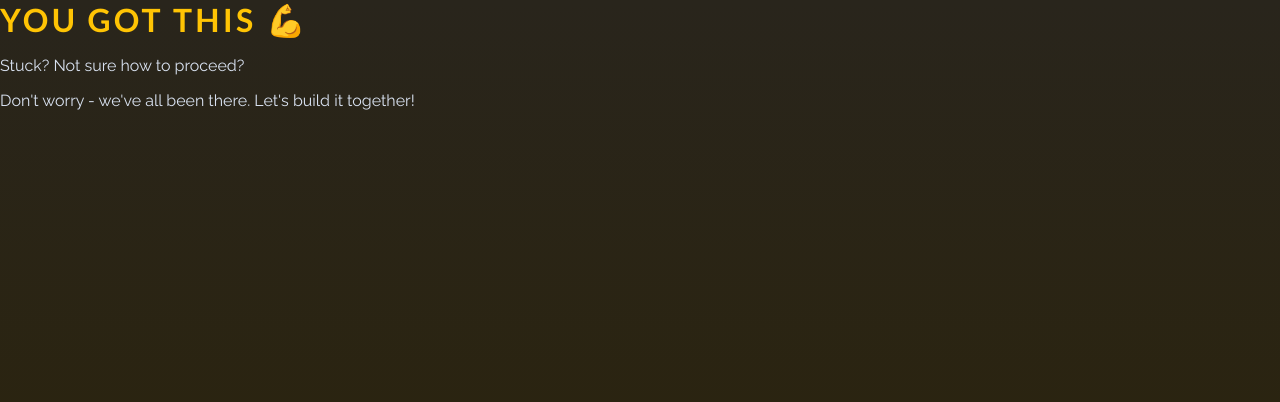
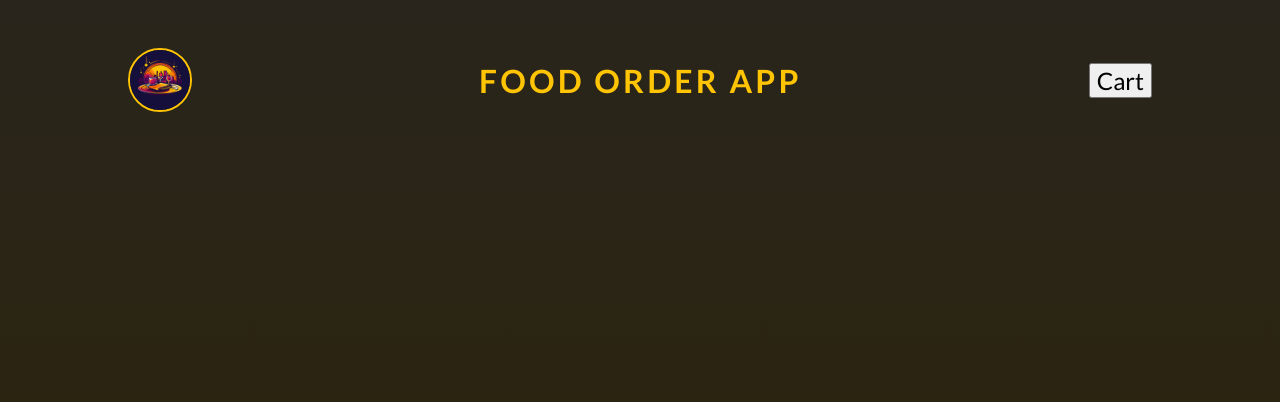
Before and after one commit to Oxana2014/FoodOrder, a React (Vite) app: page / in a window 1280 px wide. Shown: the top 402 px of the page. Built offline with nearby package versions, Linux system fonts and the light colour scheme.

Commit message:
Add MainHeader component

```diff
--- a/src/App.jsx
+++ b/src/App.jsx
@@ -1,9 +1,10 @@
+import MainHeader from "./components/MainHeader";
+
 function App() {
   return (
     <>
-      <h1>You got this 💪</h1>
-      <p>Stuck? Not sure how to proceed?</p>
-      <p>Don't worry - we've all been there. Let's build it together!</p>
+      <MainHeader />
+
     </>
   );
 }
--- /dev/null
+++ b/src/components/MainHeader.jsx
@@ -0,0 +1,14 @@
+import logo from "../assets/logo.jpg";
+
+export default function MainHeader() {
+  return (
+    <div id="main-header">
+      <div id="title">
+        <img src={logo} alt="Delicious meal" />
+ </div>
+        <h1>Food Order App</h1>
+
+        <button>Cart</button>
+    </div>
+  );
+}
```
Also changed, not shown: 1 other file (tests, documents, lock files or other folders).
